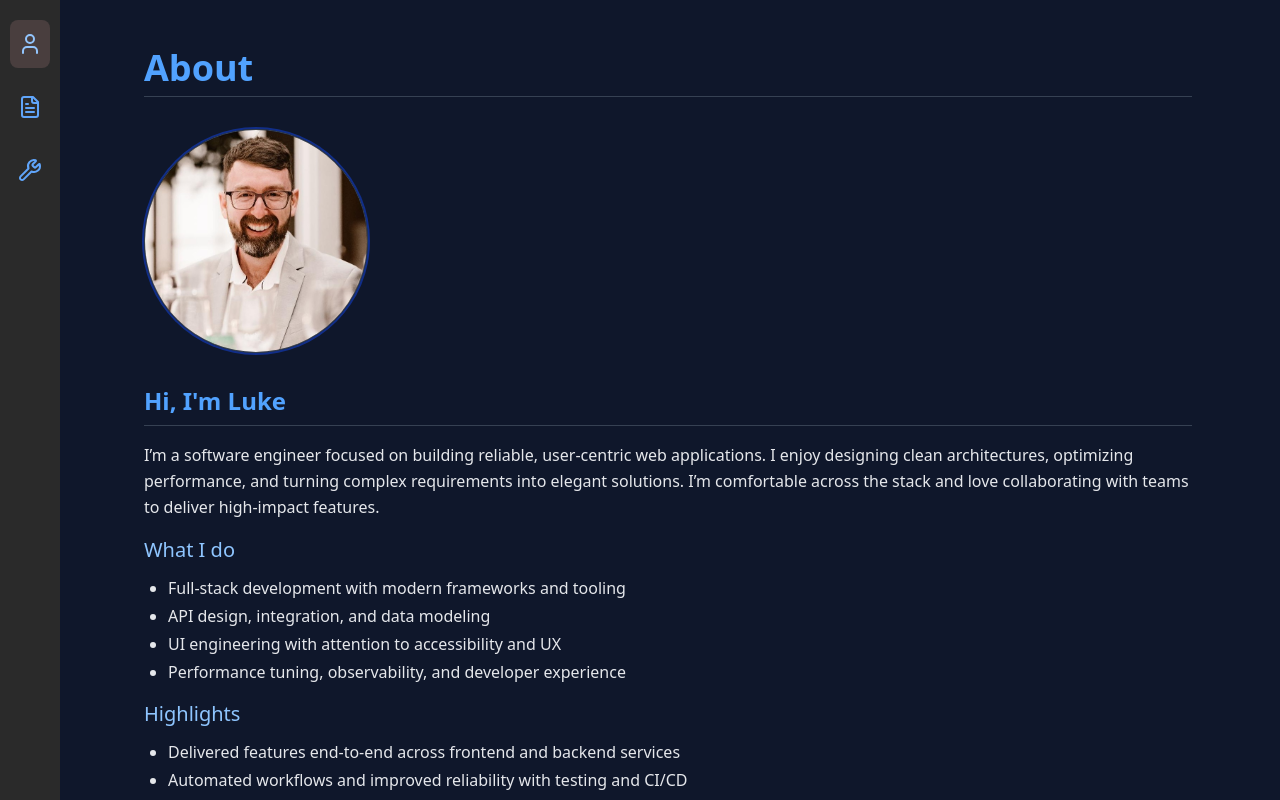
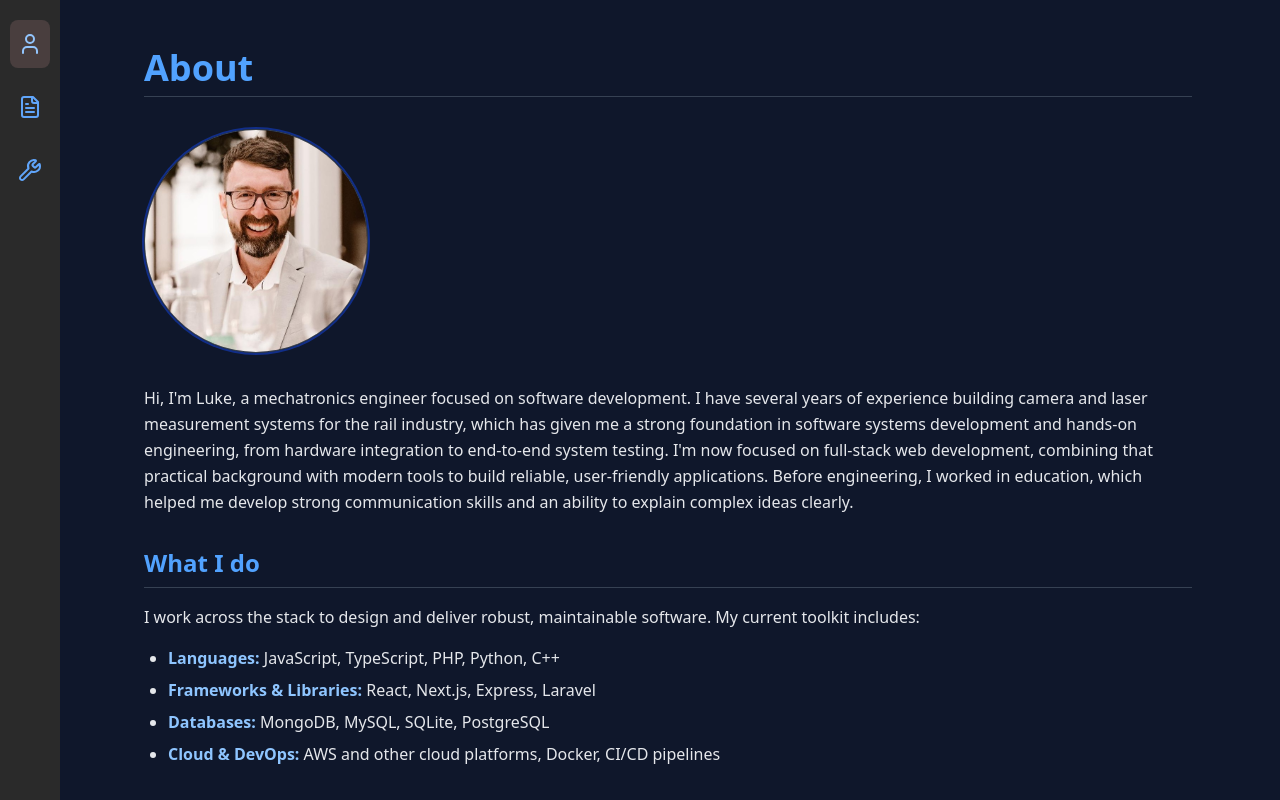
Before and after one commit to lbirchenough/luke-website, a Next.js app: page /about in a window 1280 px wide. Built offline with nearby package versions, Linux system fonts and the light colour scheme.

Commit message:
Updating about page

```diff
--- a/app/about/page.js
+++ b/app/about/page.js
@@ -22,33 +22,24 @@ export default function About() {
           </div>
 
           <div>
-            <h2 className="text-2xl font-semibold mb-4 text-blue-400 pb-2 border-b border-gray-700">Hi, I&apos;m Luke</h2>
-            <p className="mb-4 text-gray-200 leading-relaxed">
-              I’m a software engineer focused on building reliable, user-centric web applications.
-              I enjoy designing clean architectures, optimizing performance, and turning complex
-              requirements into elegant solutions. I’m comfortable across the stack and love
-              collaborating with teams to deliver high-impact features.
+            <p className="mb-6 text-gray-200 leading-relaxed">
+              Hi, I'm Luke, a mechatronics engineer focused on software development. I have several years of experience building camera and laser measurement systems for the rail industry, which has given me a strong foundation in software systems development and hands-on engineering, from hardware integration to end-to-end system testing. I'm now focused on full-stack web development, combining that practical background with modern tools to build reliable, user-friendly applications. Before engineering, I worked in education, which helped me develop strong communication skills and an ability to explain complex ideas clearly.
             </p>
 
-            <h3 className="text-xl font-medium mb-3 text-blue-300 mt-3">What I do</h3>
-            <ul className="mb-4 list-disc list-outside pl-6 text-gray-200 space-y-1">
-              <li>Full‑stack development with modern frameworks and tooling</li>
-              <li>API design, integration, and data modeling</li>
-              <li>UI engineering with attention to accessibility and UX</li>
-              <li>Performance tuning, observability, and developer experience</li>
+            <h2 className="text-2xl font-semibold mb-4 text-blue-400 pb-2 border-b border-gray-700 mt-8">What I do</h2>
+            <p className="mb-4 text-gray-200 leading-relaxed">
+              I work across the stack to design and deliver robust, maintainable software. My current toolkit includes:
+            </p>
+            <ul className="mb-4 list-disc list-outside pl-6 text-gray-200 space-y-2">
+              <li><strong className="text-blue-300">Languages:</strong> JavaScript, TypeScript, PHP, Python, C++</li>
+              <li><strong className="text-blue-300">Frameworks & Libraries:</strong> React, Next.js, Express, Laravel</li>
+              <li><strong className="text-blue-300">Databases:</strong> MongoDB, MySQL, SQLite, PostgreSQL</li>
+              <li><strong className="text-blue-300">Cloud & DevOps:</strong> AWS and other cloud platforms, Docker, CI/CD pipelines</li>
             </ul>
 
-            <h3 className="text-xl font-medium mb-3 text-blue-300 mt-3">Highlights</h3>
-            <ul className="mb-4 list-disc list-outside pl-6 text-gray-200 space-y-1">
-              <li>Delivered features end‑to‑end across frontend and backend services</li>
-              <li>Automated workflows and improved reliability with testing and CI/CD</li>
-              <li>Collaborated closely with stakeholders to scope, iterate, and ship</li>
-            </ul>
-
-            <h3 className="text-xl font-medium mb-3 text-blue-300 mt-3">Outside of work</h3>
+            <h2 className="text-2xl font-semibold mb-4 text-blue-400 pb-2 border-b border-gray-700 mt-8">Outside of work</h2>
             <p className="mb-4 text-gray-200 leading-relaxed">
-              I enjoy learning new technologies, contributing to side projects, and exploring
-              tools that improve both product quality and developer productivity.
+              I enjoy learning new technologies and working on side projects. I love cooking & food, travelling, watching movies and playing sports.
             </p>
           </div>
         </div>
```
